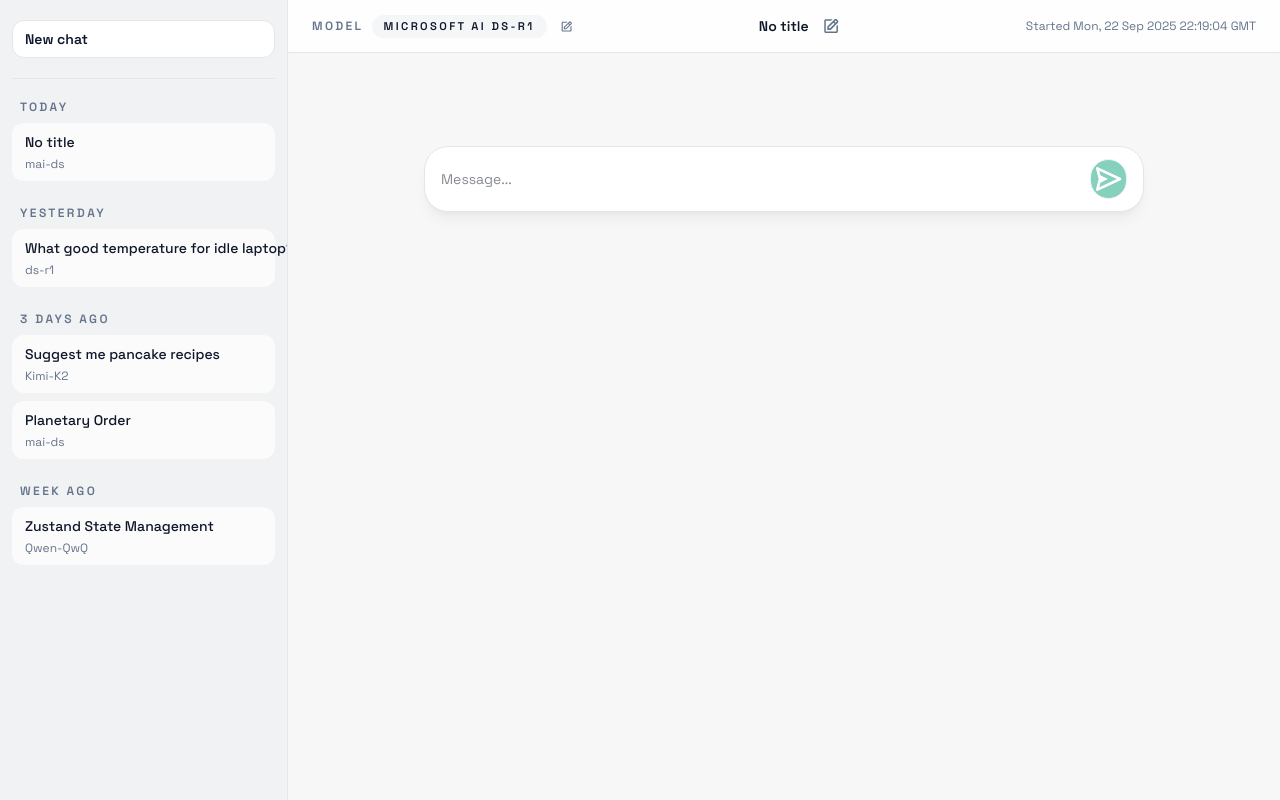
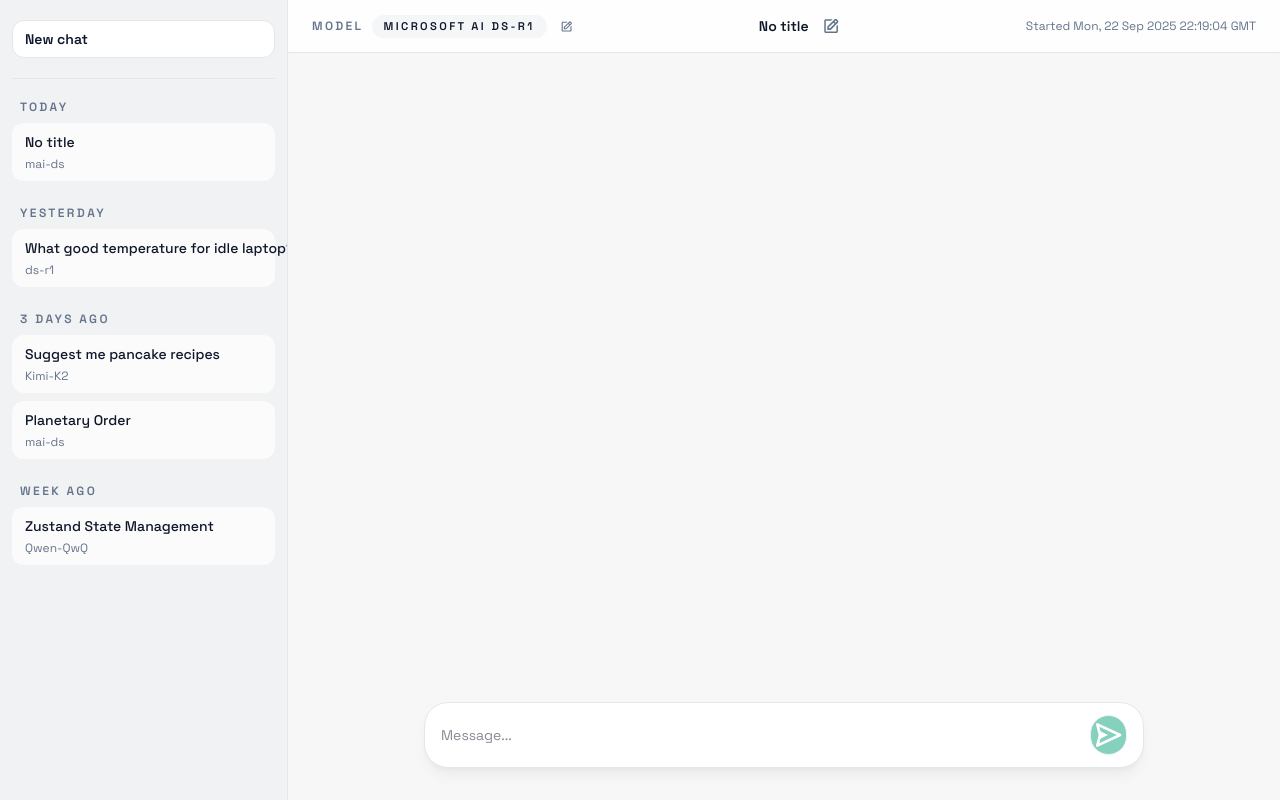
Before and after one commit to BMike903/LLM-front, a React (Vite) app: page / in a window 1280 px wide. Both pictures are taken after a click on the button 783 px from the left and 380 px from the top of the page. Built offline with nearby package versions, Linux system fonts and the light colour scheme.

Commit message:
user input always sticks to bottom

```diff
--- a/src/App.tsx
+++ b/src/App.tsx
@@ -69,7 +69,8 @@ function App() {
             </div>
           ) : (
             <>
-              <div className="mx-auto flex w-full max-w-3xl flex-col gap-6 px-6 pb-8 pt-10">
+              <div className="flex min-h-full flex-col">
+                <div className="mx-auto flex w-full max-w-3xl flex-1 flex-col gap-6 px-6 pb-8 pt-10">
                   {messages.map((message) => (
                     <ChatMessage message={message} key={message.id} />
                   ))}
@@ -97,6 +98,7 @@ function App() {
                     <UserInput />
                   </div>
                 </div>
+              </div>
             </>
           )}
         </div>
```
Lines whose indentation alone changed are shown as unchanged.
